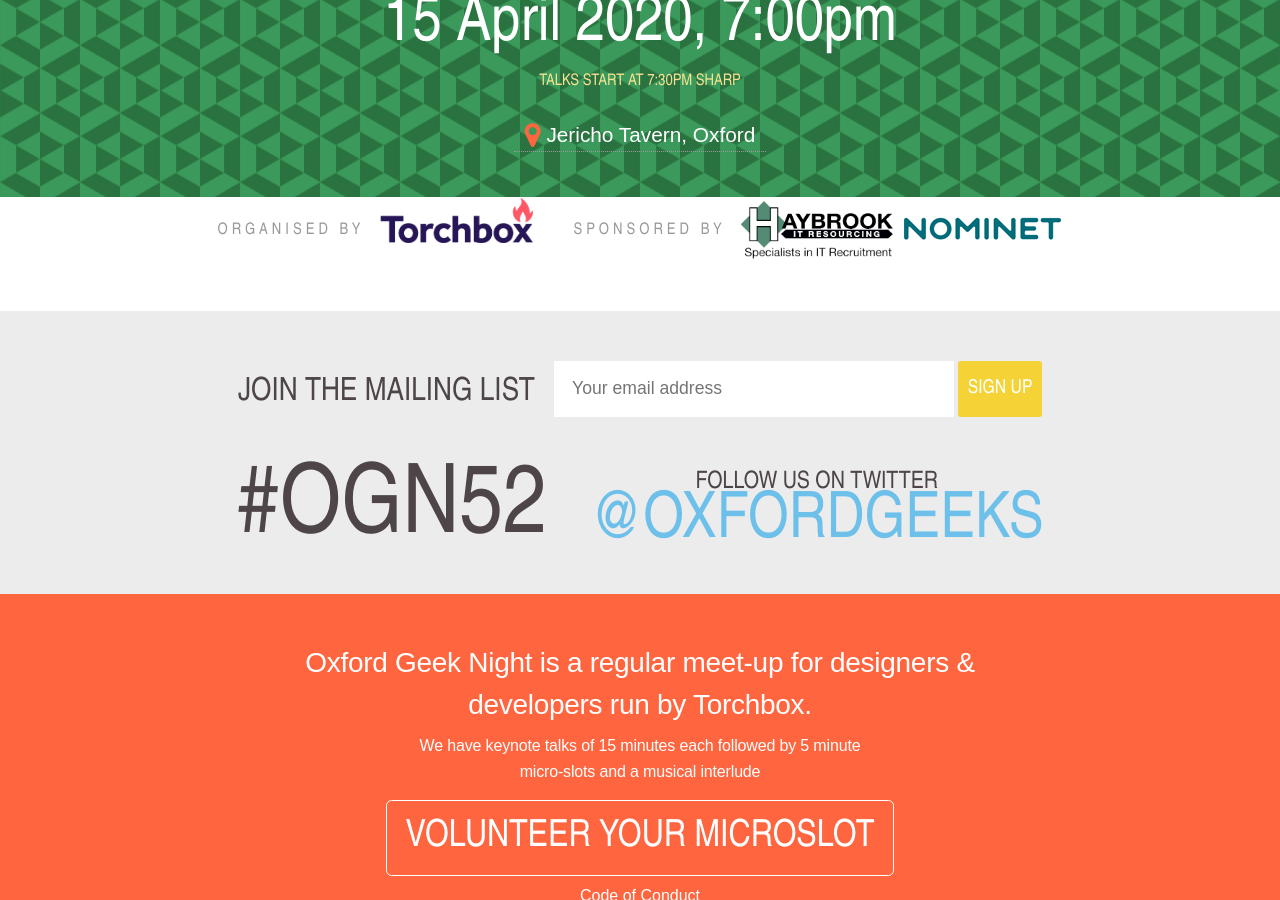
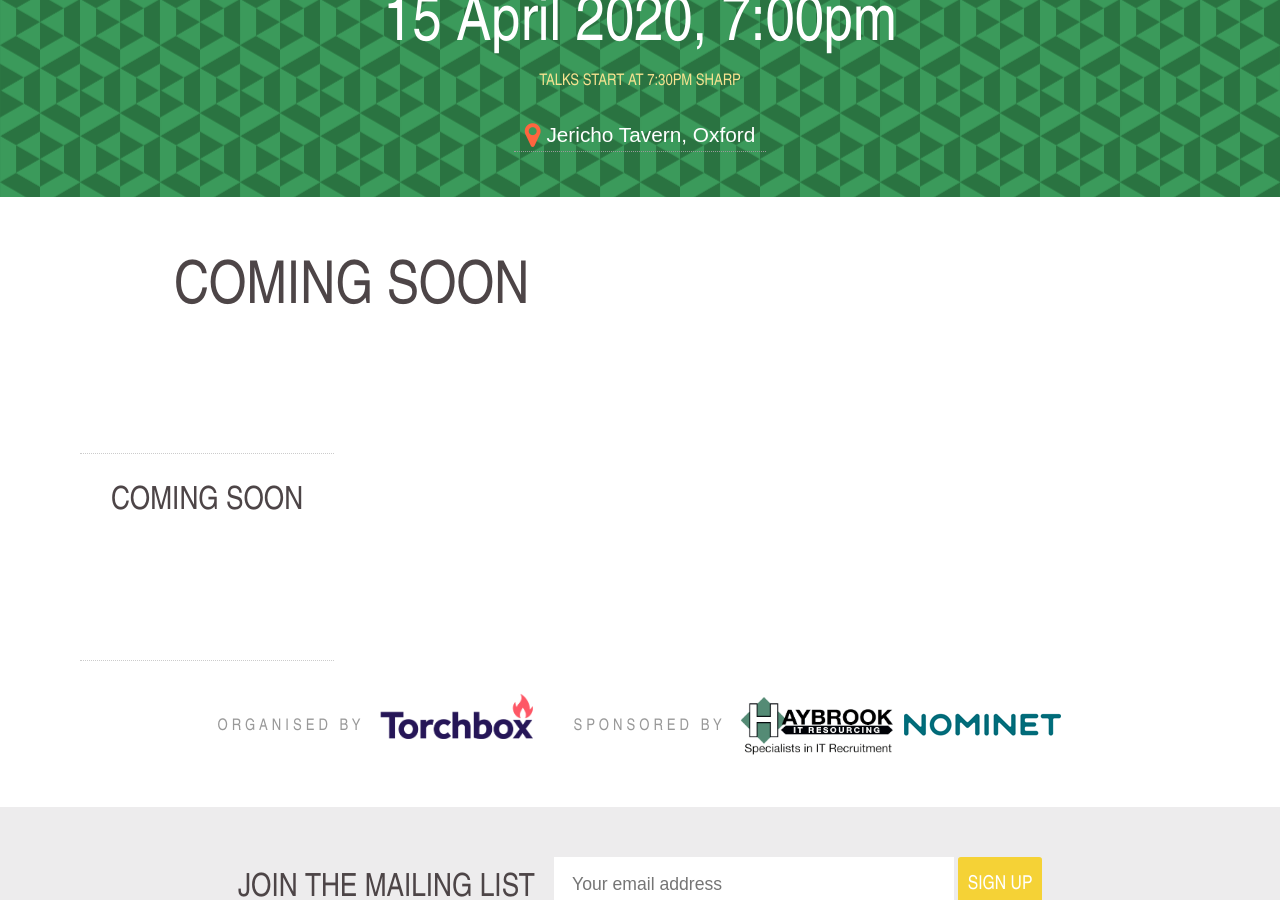
Before and after one commit to torchbox/ogn, a Jekyll site: the page built from _posts/2020-04-15-ogn52.markdown, in a window 1280 px wide and 900 px high, scrolled down 427 px. Built offline with Jekyll 4.4.1, drawn with Linux system fonts in a browser that asks for light colours; nearby versions of some CDN libraries; Markdown is read by kramdown in place of the engine named in the settings.

Commit message:
coming soon

```diff
--- a/_posts/2020-04-15-ogn52.markdown
+++ b/_posts/2020-04-15-ogn52.markdown
@@ -30,12 +30,11 @@
 keynoters: [Coming soon]
 ---
 
-<!-- <ul class="keynotes">
+<ul class="keynotes">
      <li itemprop="performer" itemscope="itemscope" itemtype="http://schema.org/Person">
-        <h2 itemprop="name">Alexey Tereshenkov</h2>
-        <p>Community-driven Software Security (Securing software, together)</p>
+        <h2 itemprop="name">Coming soon</h2>
     </li>
-    <li itemprop="performer" itemscope="itemscope" itemtype="http://schema.org/Person">
+    <!-- <li itemprop="performer" itemscope="itemscope" itemtype="http://schema.org/Person">
        <h2 itemprop="name">Steve Taylor</h2>
        <p>The Use of Virtual Reality in Medicine</p>
    </li>
@@ -46,16 +45,15 @@
    <li itemprop="performer" itemscope="itemscope" itemtype="http://schema.org/Person">
       <h2 itemprop="name">Dan Melville</h2>
       <p>How Technology Changed My Life</p>
-  </li>
+  </li> -->
 </ul>
 
 <ul class="microslots">
     <li itemprop="performer" itemscope="itemscope" itemtype="http://schema.org/Person">
-        <h2 itemprop="name">Mark Johnson</h2>
-        <p>MZORPG</p>
+        <h2 itemprop="name">Coming soon</h2>
     </li>
-    <li itemprop="performer" itemscope="itemscope" itemtype="http://schema.org/Person">
+    <!-- <li itemprop="performer" itemscope="itemscope" itemtype="http://schema.org/Person">
         <h2 itemprop="name">Joe Wass</h2>
         <p>User Experience for toddlers</p>
-    </li>
-</ul> -->
+    </li> -->
+</ul>
```
